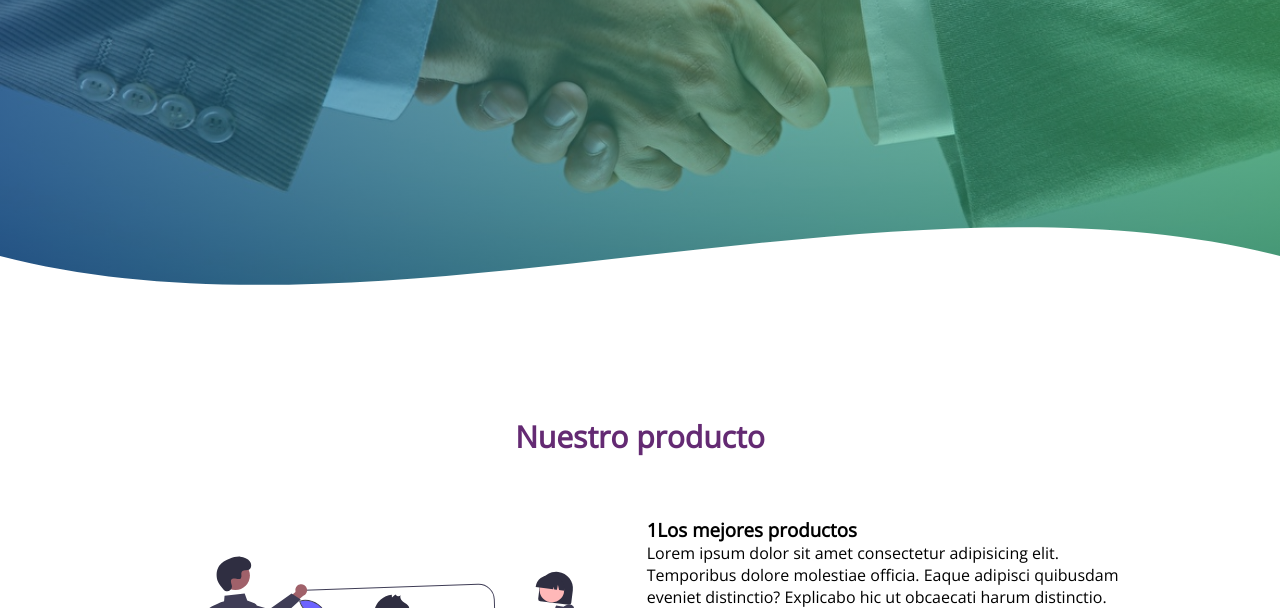
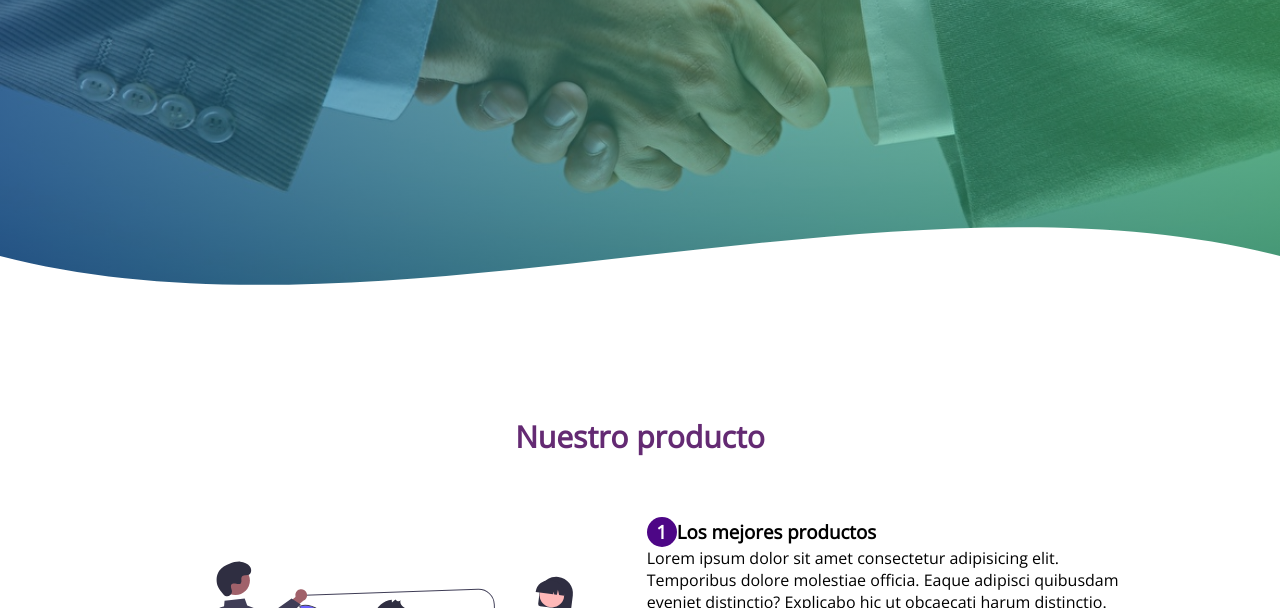
Before and after one commit to lehder/Porfolio, a plain HTML site: page index.html in a window 1280 px wide. Shown: the part 344-952 px from the top of the page. Drawn offline with nearby package versions, Linux system fonts and the light colour scheme.

Commit message:
Adding styles to the (About us) section

```diff
--- a/style.css
+++ b/style.css
@@ -81,3 +81,14 @@ header .textos-header {
 .sobre-nosotros .contenido-textos {
     width: 48%;
 }
+.contenido-textos h3 span {
+    background: #4d0686;
+    color: #fff;
+    border-radius: 50%;
+    display: inline-block;
+    text-align: center;
+    width: 30px;
+    height: 30px;
+    padding: 2px;
+    box-shadow: 0 0 6px 0 rgba(0, 0, 0, hsla(135, 59%, 54%, 0.507));
+}
```
